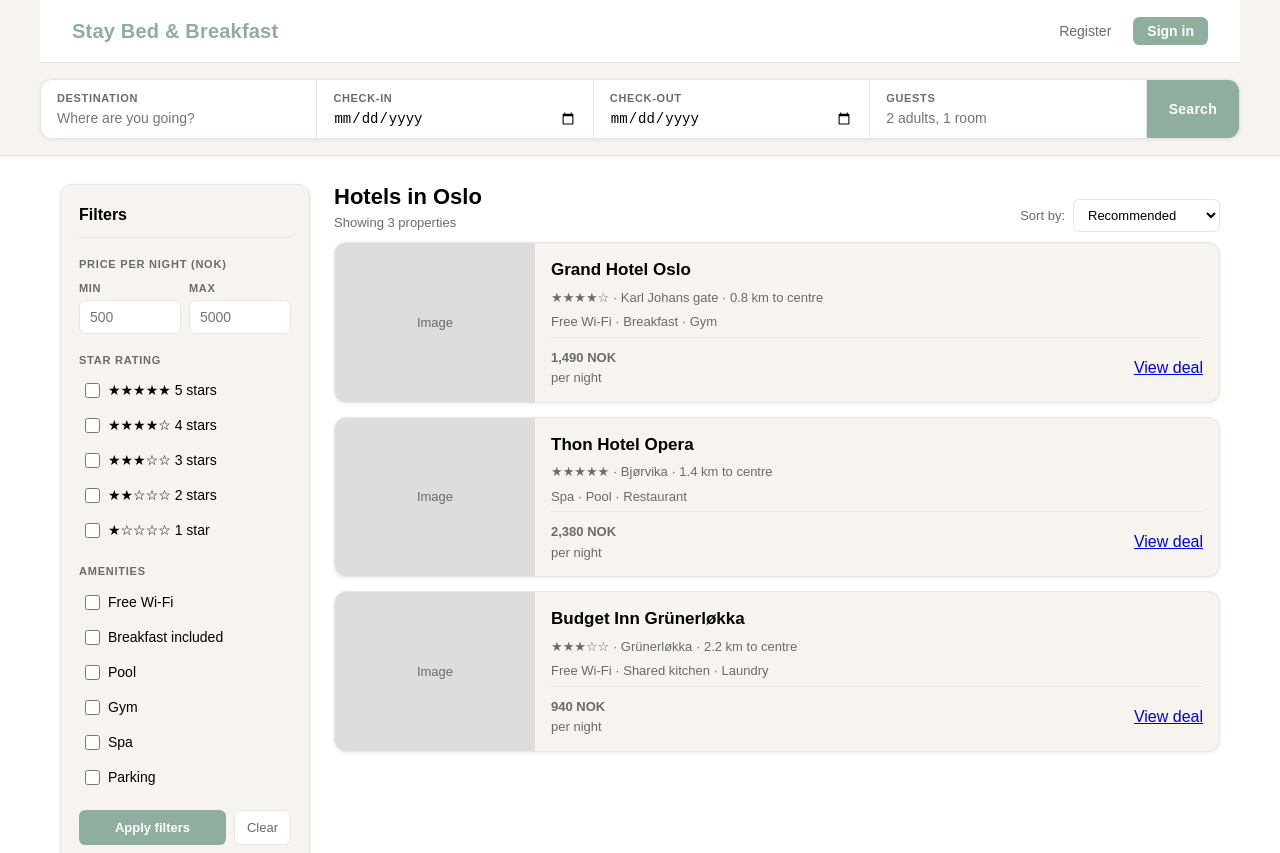
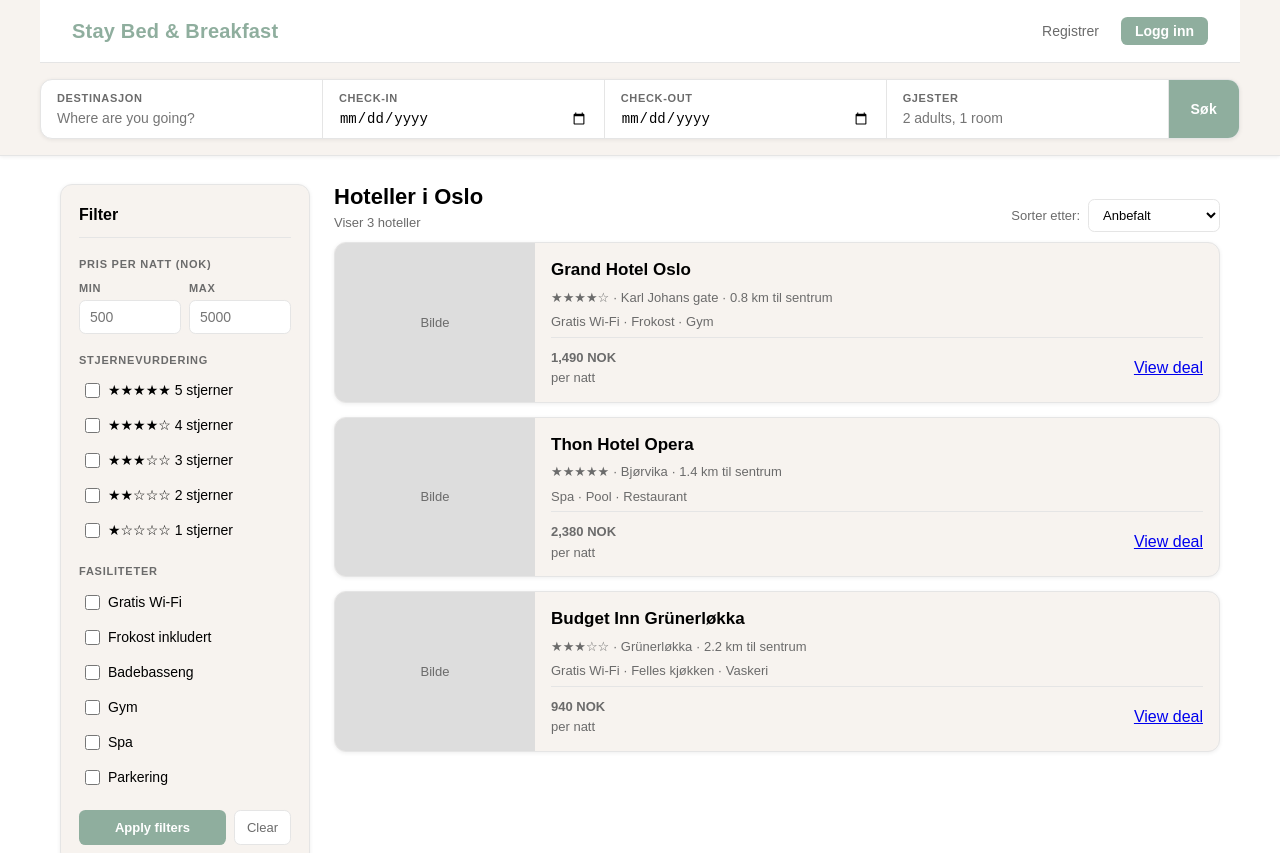
Before and after one commit to HakonBergtun/stay, a plain HTML site: page Hotellist.html in a window 1280 px wide. Shown: the top 853 px of the page. Drawn offline with Linux system fonts and the light colour scheme.

Commit message:
Byttet språk fra engelsk til norsk

```diff
--- a/Hotellist.html
+++ b/Hotellist.html
@@ -1,5 +1,5 @@
 <!DOCTYPE html>
-<html lang="en">
+<html lang="no">
 <meta charset="UTF-8">
   <meta name="viewport" content="width=device-width, initial-scale=1.0">
   <title>Hotel List – Stay Bed & Breakfast</title>
@@ -12,14 +12,14 @@
   <nav class="navbar">
     <a class="logo" href="#">Stay Bed & Breakfast</a>
     <ul class="menu">
-      <li><a href="register.html">Register</a></li>
-      <li><a href="signin.html">Sign in</a></li>
+      <li><a href="register.html">Registrer</a></li>
+      <li><a href="signin.html">Logg inn</a></li>
     </ul>
   </nav>
   <section class="searchbar" aria-label="Hotel Search">
     <form class="search-form" aria-label="Search Hotels">
       <label>
-        Destination
+        Destinasjon
         <input type="text" placeholder="Where are you going?">
       </label>
       <label>
@@ -31,19 +31,19 @@
         <input type="date">
       </label>
       <label>
-        Guests
+        Gjester
         <input type="text" placeholder="2 adults, 1 room">
       </label>
-      <button type="submit">Search</button>
+      <button type="submit">Søk</button>
     </form>
   </section>
 </header>
 
 <main class="main">
   <aside class="filters" aria-label="Filter hotels">
-    <h2>Filters</h2>
+    <h2>Filter</h2>
 
-    <h3>Price per night (NOK)</h3>
+    <h3>Pris per natt (NOK)</h3>
     <div class="price-inputs">
       <label>
         Min
@@ -55,20 +55,20 @@
       </label>
     </div>
 
-    <h3>Star rating</h3>
-    <label><input type="checkbox"> ★★★★★ 5 stars</label>
-    <label><input type="checkbox"> ★★★★☆ 4 stars</label>
-    <label><input type="checkbox"> ★★★☆☆ 3 stars</label>
-    <label><input type="checkbox"> ★★☆☆☆ 2 stars</label>
-    <label><input type="checkbox"> ★☆☆☆☆ 1 star</label>
+    <h3>Stjernevurdering</h3>
+    <label><input type="checkbox"> ★★★★★ 5 stjerner</label>
+    <label><input type="checkbox"> ★★★★☆ 4 stjerner</label>
+    <label><input type="checkbox"> ★★★☆☆ 3 stjerner</label>
+    <label><input type="checkbox"> ★★☆☆☆ 2 stjerner</label>
+    <label><input type="checkbox"> ★☆☆☆☆ 1 stjerner</label>
 
-    <h3>Amenities</h3>
-    <label><input type="checkbox"> Free Wi-Fi</label>
-    <label><input type="checkbox"> Breakfast included</label>
-    <label><input type="checkbox"> Pool</label>
+    <h3>Fasiliteter</h3>
+    <label><input type="checkbox"> Gratis Wi-Fi</label>
+    <label><input type="checkbox"> Frokost inkludert</label>
+    <label><input type="checkbox"> Badebasseng</label>
     <label><input type="checkbox"> Gym</label>
     <label><input type="checkbox"> Spa</label>
-    <label><input type="checkbox"> Parking</label>
+    <label><input type="checkbox"> Parkering</label>
 
     <div class="filter-actions">
       <button class="btn-apply" type="button">Apply filters</button>
@@ -79,17 +79,17 @@
   <section class="results" aria-label="Hotel results">
     <div class="results-header">
       <div>
-        <h1>Hotels in Oslo</h1>
-        <p class="results-meta" aria-live="polite">Showing 3 properties</p>
+        <h1>Hoteller i Oslo</h1>
+        <p class="results-meta" aria-live="polite">Viser 3 hoteller</p>
       </div>
       <div class="sort-control">
-        Sort by:
+        Sorter etter:
         <select>
-          <option>Recommended</option>
-          <option>Price (low to high)</option>
-          <option>Price (high to low)</option>
-          <option>Guest rating</option>
-          <option>Stars</option>
+          <option>Anbefalt</option>
+          <option>Pris (lav til høy)</option>
+          <option>Pris (høy til lav)</option>
+          <option>Gjestescore</option>
+          <option>Stjerner</option>
         </select>
       </div>
     </div>
@@ -97,15 +97,15 @@
     <div class="hotel-list">
 
       <article class="hotel">
-        <div class="hotel-image">Image</div>
+        <div class="hotel-image">Bilde</div>
         <div class="hotel-info">
           <h2>Grand Hotel Oslo</h2>
-          <p>★★★★☆ · Karl Johans gate · 0.8 km to centre</p>
-          <p>Free Wi-Fi · Breakfast · Gym</p>
+          <p>★★★★☆ · Karl Johans gate · 0.8 km til sentrum</p>
+          <p>Gratis Wi-Fi · Frokost · Gym</p>
           <div class="hotel-price">
             <div>
               <p class="price"><strong>1,490 NOK</strong></p>
-              <p class="price-label">per night</p>
+              <p class="price-label">per natt</p>
             </div>
             <a type="button" href="infoside.html" aria-label="View deal for hotel">View deal</a>
           </div>
@@ -113,15 +113,15 @@
       </article>
 
       <article class="hotel">
-        <div class="hotel-image">Image</div>
+        <div class="hotel-image">Bilde</div>
         <div class="hotel-info">
           <h2>Thon Hotel Opera</h2>
-          <p>★★★★★ · Bjørvika · 1.4 km to centre</p>
+          <p>★★★★★ · Bjørvika · 1.4 km til sentrum</p>
           <p>Spa · Pool · Restaurant</p>
           <div class="hotel-price">
             <div>
               <p class="price"><strong>2,380 NOK</strong></p>
-              <p class="price-label">per night</p>
+              <p class="price-label">per natt</p>
             </div>
             <a type="button" href="infoside.html" aria-label="View deal for hotel">View deal</a>
           </div>
@@ -129,15 +129,15 @@
       </article>
 
       <article class="hotel">
-        <div class="hotel-image">Image</div>
+        <div class="hotel-image">Bilde</div>
         <div class="hotel-info">
           <h2>Budget Inn Grünerløkka</h2>
-          <p>★★★☆☆ · Grünerløkka · 2.2 km to centre</p>
-          <p>Free Wi-Fi · Shared kitchen · Laundry</p>
+          <p>★★★☆☆ · Grünerløkka · 2.2 km til sentrum</p>
+          <p>Gratis Wi-Fi · Felles kjøkken · Vaskeri</p>
           <div class="hotel-price">
             <div>
               <p class="price"><strong>940 NOK</strong></p>
-              <p class="price-label">per night</p>
+              <p class="price-label">per natt</p>
             </div>
             <a type="button" href="infoside.html" aria-label="View deal for hotel">View deal</a>
           </div>
```
Also changed, not shown: register.html (+11 -11 lines), signin.html (+9 -9 lines).
